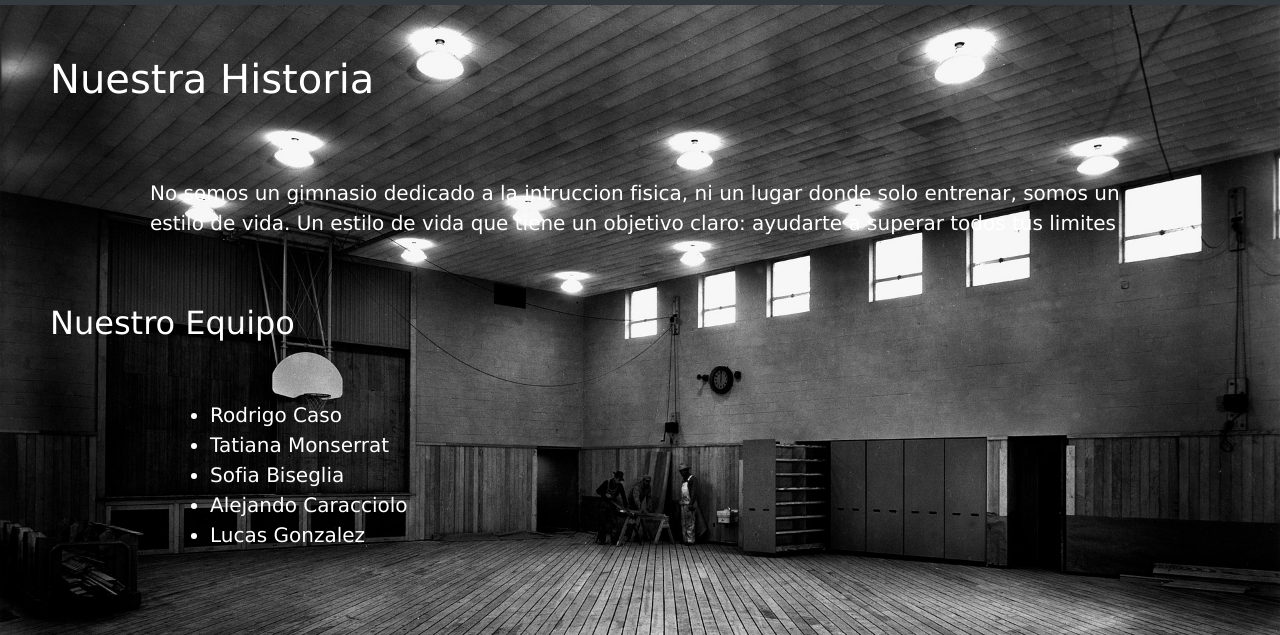
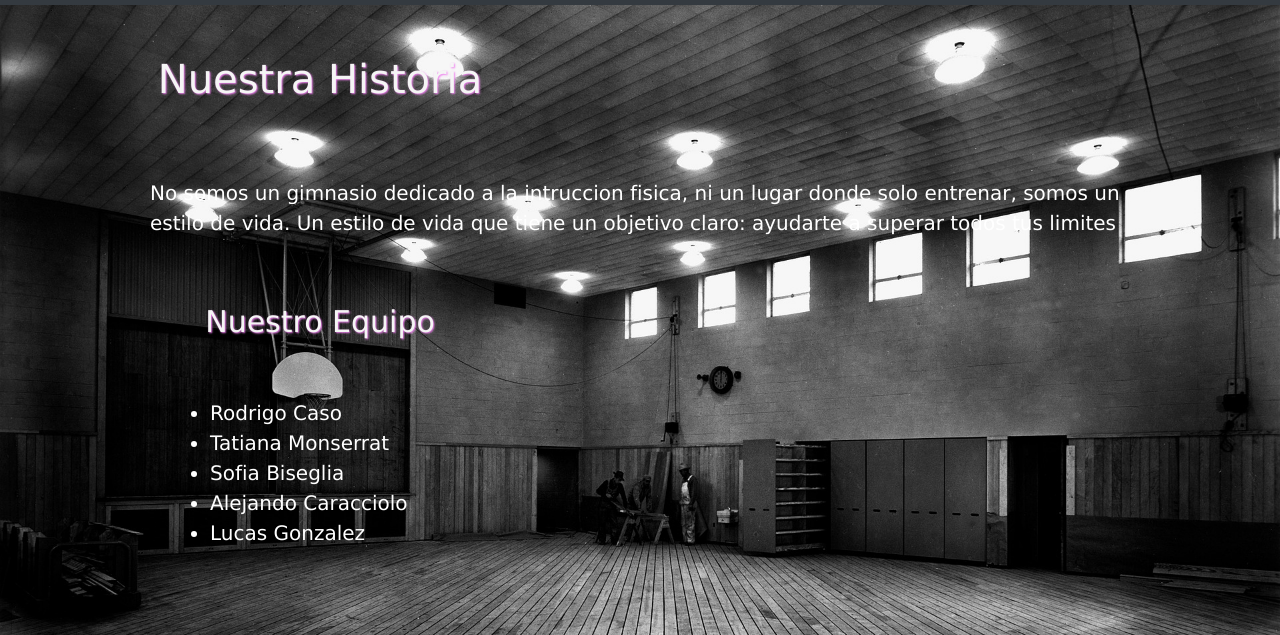
Before and after one commit to florenciamojeda/PFOjeda, a plain HTML site: page Pages/nosotros.html in a window 1280 px wide. Shown: the part 75-710 px from the top of the page. Drawn offline with nearby package versions, Linux system fonts and the light colour scheme.

Commit message:
modifique estilos

```diff
--- a/estilo.css
+++ b/estilo.css
@@ -202,28 +202,35 @@ main .call5{
     color: whitesmoke;
     text-shadow: 1px 1px 2px violet;
     /* text-shadow: #ccc 1px 0 10px; */
-
 }
 .call p{
     color: #fff;
     font-size: 15px;
 }
 
+
 .call2 h1{
+    color: whitesmoke;
+    text-shadow: 1px 1px 2px violet;
     width: 50%;
     /* border: 2px solid rgba(0, 0, 0, 0.781); */
     padding: 50px;
     font-family: Verdana, Geneva, Tahoma, sans-serif;
-    color: #fff;
-    float: center;
-   }
+    /* color: #fff; */
+    /* float: center; */
+    text-align: center;
+}
 .call2 h2{
+    color: whitesmoke;
+    text-shadow: 1px 1px 2px violet;
     width: 50%;
     /* border: 2px solid rgba(0, 0, 0, 0.781); */
     padding: 50px;
     font-family: Verdana, Geneva, Tahoma, sans-serif;
-    color: #fff;
-    float: center;
+    /* color: #fff; */
+    /* float: center; */
+    text-align: center;
+    font-size: 30px;
 }
 .call2 ul li{
     font-size: 20px;
@@ -231,6 +238,7 @@ main .call5{
     color: white;
     margin-left: 170px;
     margin-right: 150px;
+    text-align: left;
     }
 
     .call3 h1{
```
Also changed, not shown: Pages/actividades.html (+6 -0 lines).
